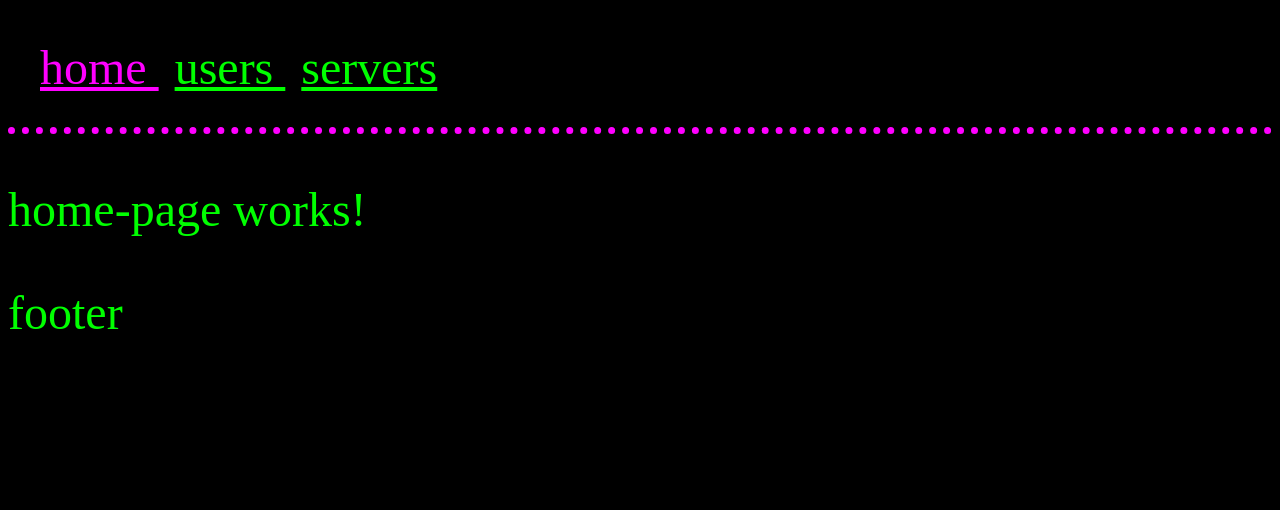
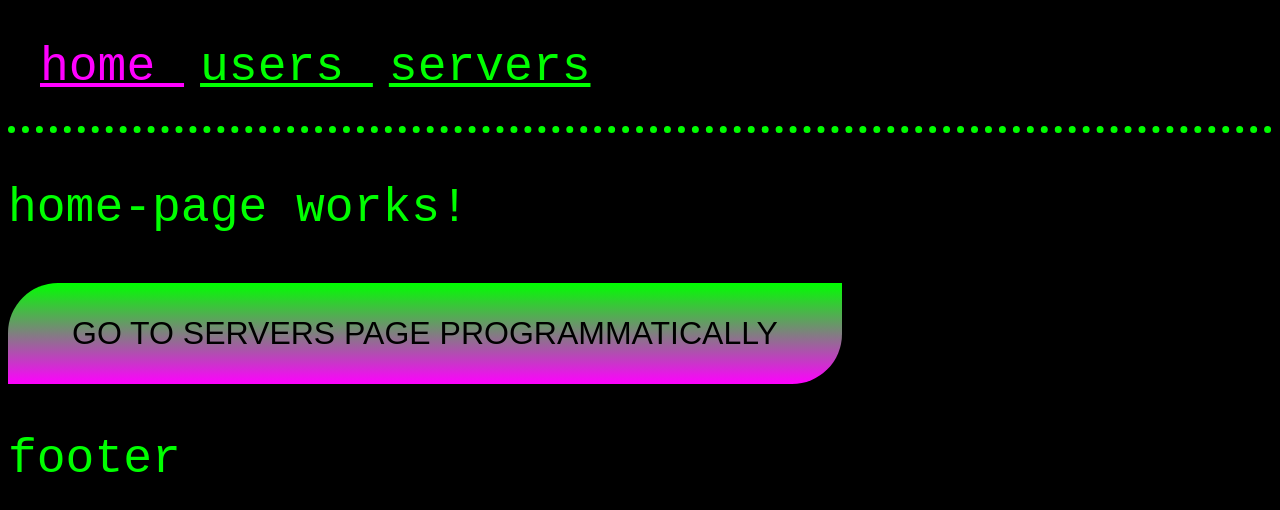
Before and after one commit to divineLush/ng-routing, an Angular app: page / in a window 1280 px wide. Shown: the top 510 px of the page. Built offline with nearby package versions, Linux system fonts and the light colour scheme.

Commit message:
nicer styles

```diff
--- a/src/app/components/header/header.component.css
+++ b/src/app/components/header/header.component.css
@@ -1,8 +1,24 @@
 .header {
   padding: 2rem;
   border-bottom: 7px dotted fuchsia;
+  animation: headerAnimation 5s infinite ease;
+  trasnition: all 1s ease;
 }
 
 .header__nav-link:not(:last-child) {
   margin-right: 1rem;
 }
+
+@keyframes headerAnimation {
+  0% {
+    border-color: lime;
+  }
+
+  50% {
+    border-color: fuchsia;
+  }
+
+  100% {
+    border-color: lime;
+  }
+}
--- a/src/app/pages/home-page/home-page.component.html
+++ b/src/app/pages/home-page/home-page.component.html
@@ -1 +1,2 @@
 <p>home-page works!</p>
+<button>Go to servers page programmatically</button>
--- a/src/styles.css
+++ b/src/styles.css
@@ -1,6 +1,7 @@
 /* You can add global styles to this file, and also import other style files */
 body {
   font-size: 3rem;
+  font-family: monospace;
   background: black;
   color: lime;
 }
@@ -17,3 +18,19 @@ a.active {
 a:hover {
   opacity: .6;
 }
+
+button {
+  padding: 2rem 4rem;
+  font-size: 2rem;
+  background: linear-gradient(lime, fuchsia);
+  text-transform: uppercase;
+  cursor: pointer;
+  transition: all .5s ease;
+  border: 0;
+  border-radius: 50px 0 50px 0;
+}
+
+button:hover {
+  background: linear-gradient(fuchsia, lime);
+  border-radius: 0 50px 0 50px;
+}
```
